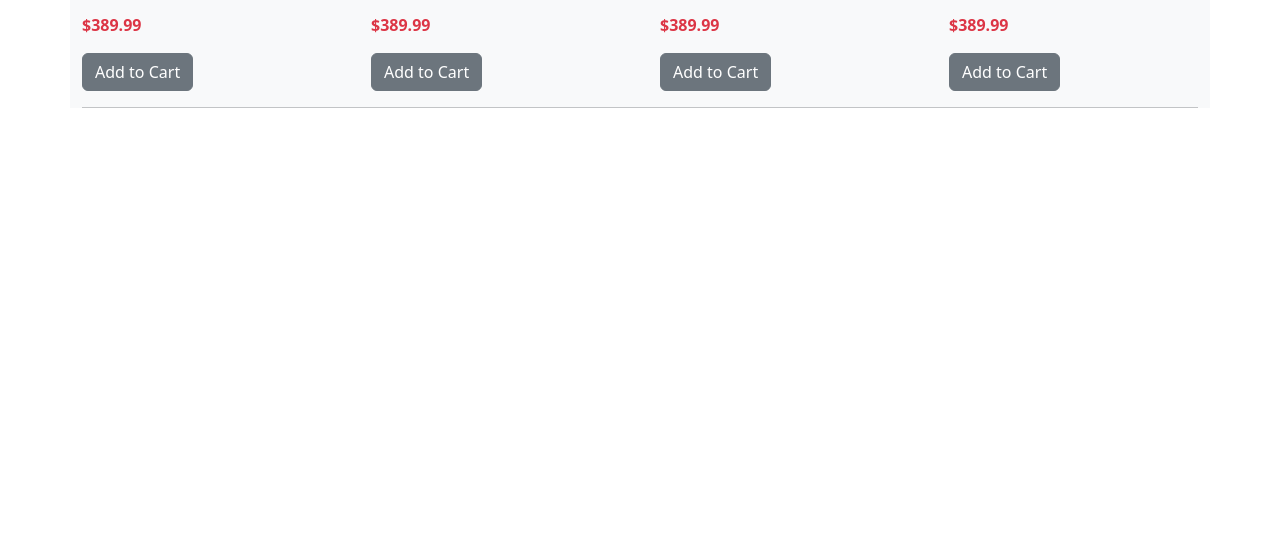
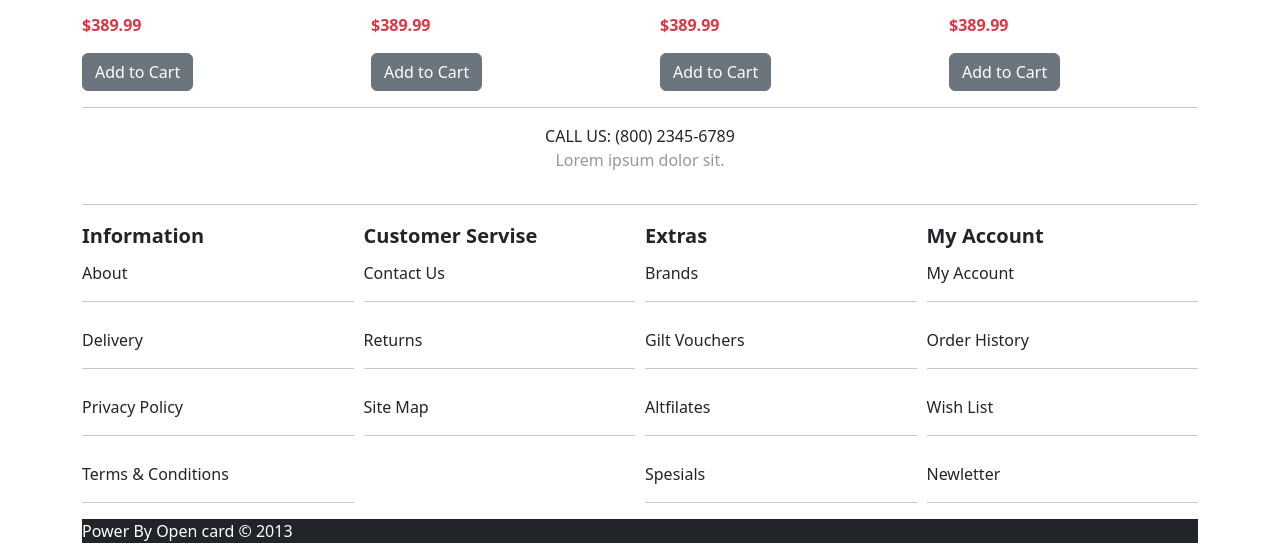
Before and after one commit to NetyBelovol/Task-11, a plain HTML site: page index.html in a window 1280 px wide. Shown: the part 1608-2151 px from the top of the page. Before the commit the page ends 1732 px from the top, so only its background shows below. Drawn offline with nearby package versions, Linux system fonts and the light colour scheme.

Commit message:
second part
+gridbox-3
+gridbox-4
+footer

```diff
--- a/assets/style.css
+++ b/assets/style.css
@@ -63,3 +63,18 @@ nav {
     gap: 10px;
     grid-template-columns: 25% 25% 25% 25%;
 }
+
+.gridbox-3 {
+    display: grid;
+    grid-template-columns: 1fr 1fr 1fr;
+}
+
+.text2 {
+    color: rgb(153, 151, 151);
+}
+
+.gridbox-4 {
+    display: grid;
+    grid-template-columns: 1fr 1fr 1fr 1fr;
+    gap: 10px;
+}
--- a/index.html
+++ b/index.html
@@ -12,7 +12,7 @@
 </head>
 <body>
 
-    <div class="container bg-light">
+    <div class="container">
 
         <div class="name p-2">
             <span class="fw-normal fs-2 fw-light">Girl's</span>
@@ -138,7 +138,80 @@
 
         <hr>
 
+        <div class="gridbox-3">
+
+            <div class="zero-l"></div>
+            <div class="tel-nomber text-center">
+                <p class="m-0">CALL US: (800) 2345-6789</p>
+                <P class="text2" >Lorem ipsum dolor sit.</P>
+            </div>
+            <div class="zero-r"></div>
+
+        </div>
+
+        <hr>
+
+        <div class="gridbox-4">
+
+            <div class="fw-bold fs-5">Information</div>
+            <div class="fw-bold fs-5">Customer Servise</div>
+            <div class="fw-bold fs-5">Extras</div>
+            <div class="fw-bold fs-5">My Account</div>
+            <div>About
+                <hr>
+            </div>
+            <div>Contact Us
+                <hr>
+            </div>
+            <div>Brands
+                <hr>
+            </div>
+            <div>My Account
+                <hr>
+            </div>
+            <div>Delivery
+                <hr>
+            </div>
+            <div>Returns
+                <hr>
+            </div>
+            <div>Gilt Vouchers
+                <hr>
+            </div>
+            <div>Order History
+                <hr>
+            </div>
+            <div>Privacy Policy
+                <hr>
+            </div>
+            <div>Site Map
+                <hr>
+            </div>
+            <div>Altfilates
+                <hr>
+            </div>
+            <div>Wish List
+                <hr>
+            </div>
+            <div>Terms & Conditions
+                <hr>
+            </div>
+            <div>
+            </div>
+            <div>Spesials
+                <hr>
+            </div>
+            <div>Newletter
+                <hr>
+            </div>
+
+        </div>
+
+        <footer class="text-white bg-dark"> Power By Open card &copy; 2013</footer>
+
     </div>
+
+
 
 </body>
 </html>
```
